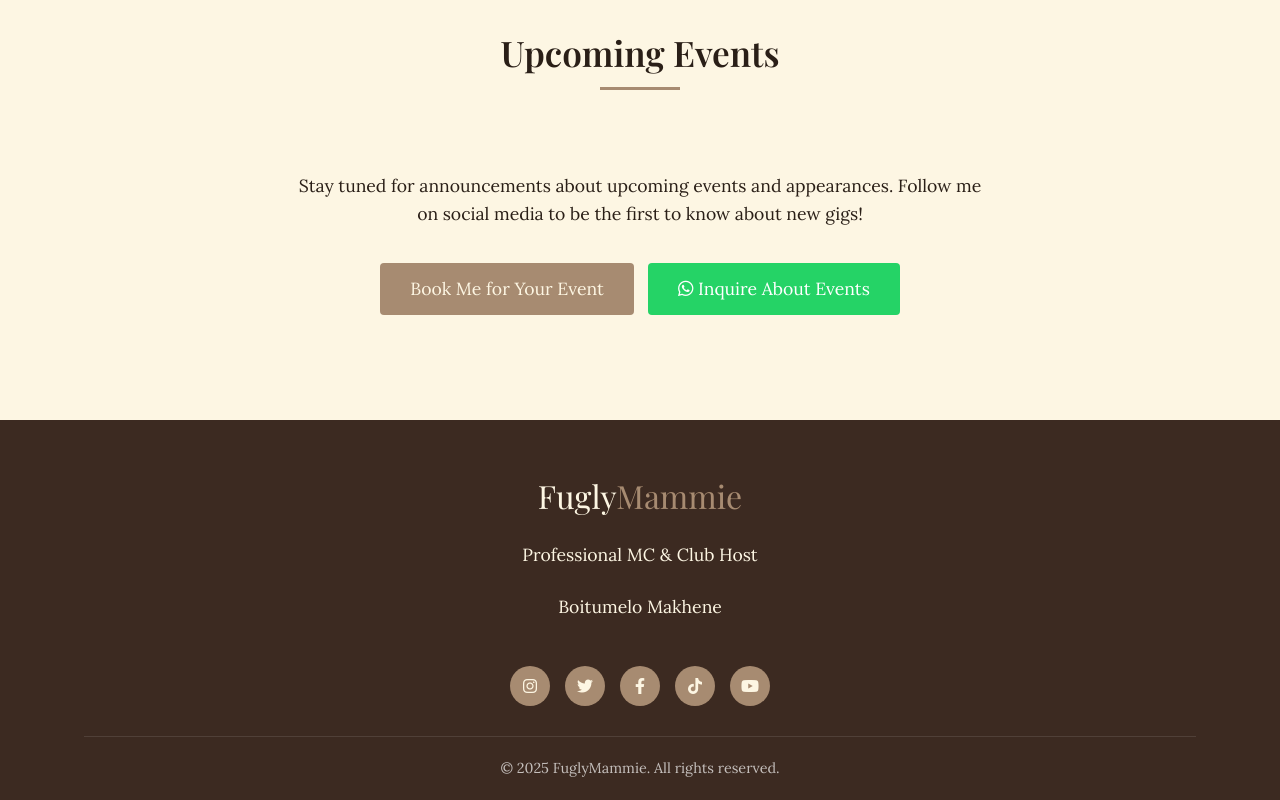
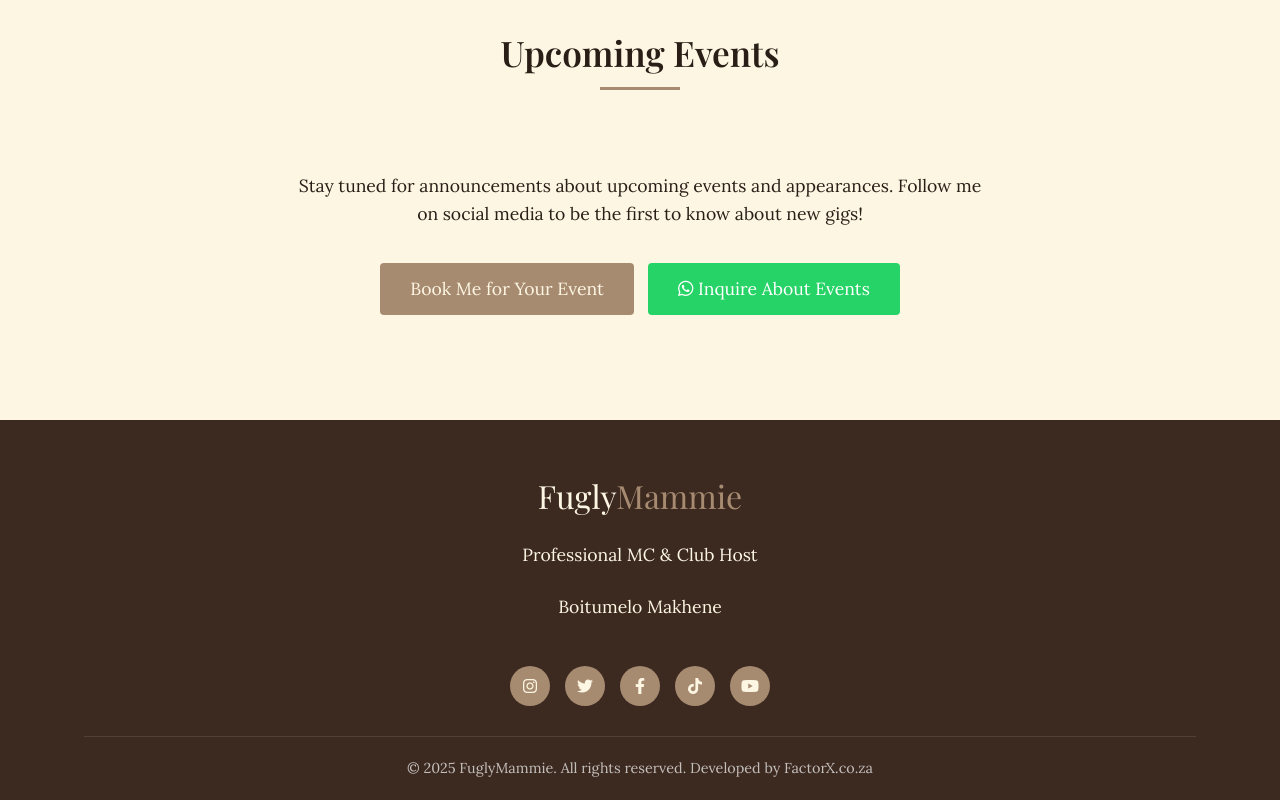
Before and after one commit to KevinFela/BoitumeloMakhene, a plain HTML site: page gigs.html in a window 1280 px wide. Shown: the part 1571-2371 px from the top of the page. Drawn offline with nearby package versions, Linux system fonts and the light colour scheme.

```diff
--- a/gigs.html
+++ b/gigs.html
@@ -618,7 +618,7 @@
                 </div>
             </div>
             <div class="copyright">
-                &copy; 2025 FuglyMammie. All rights reserved.
+                &copy; 2025 FuglyMammie. All rights reserved. Developed by <a href="https://factorx.co.za" target="_blank">FactorX.co.za</a
             </div>
         </div>
     </footer>
@@ -728,4 +728,5 @@
         });
     </script>
 </body>
+
 </html>
```
